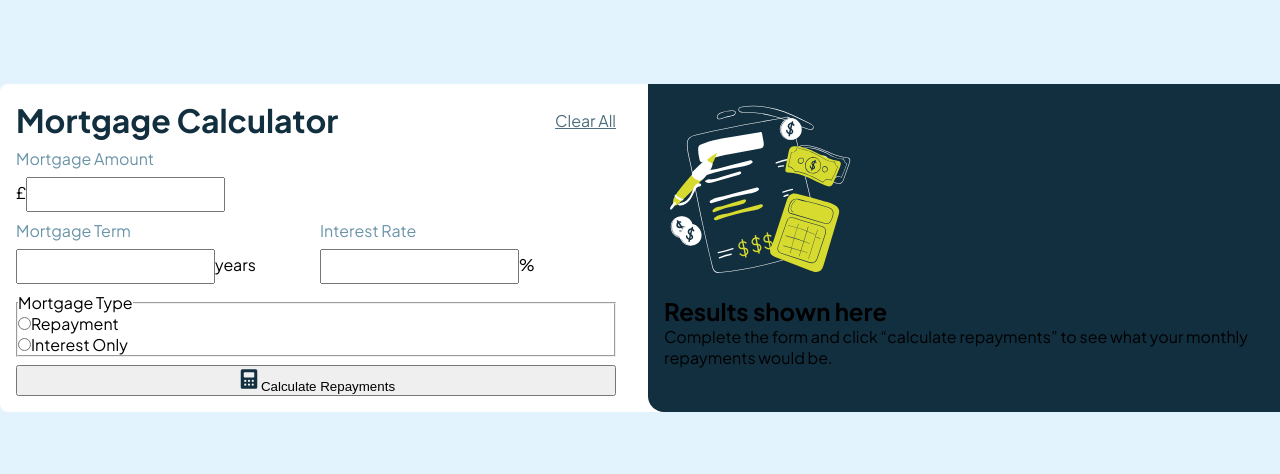
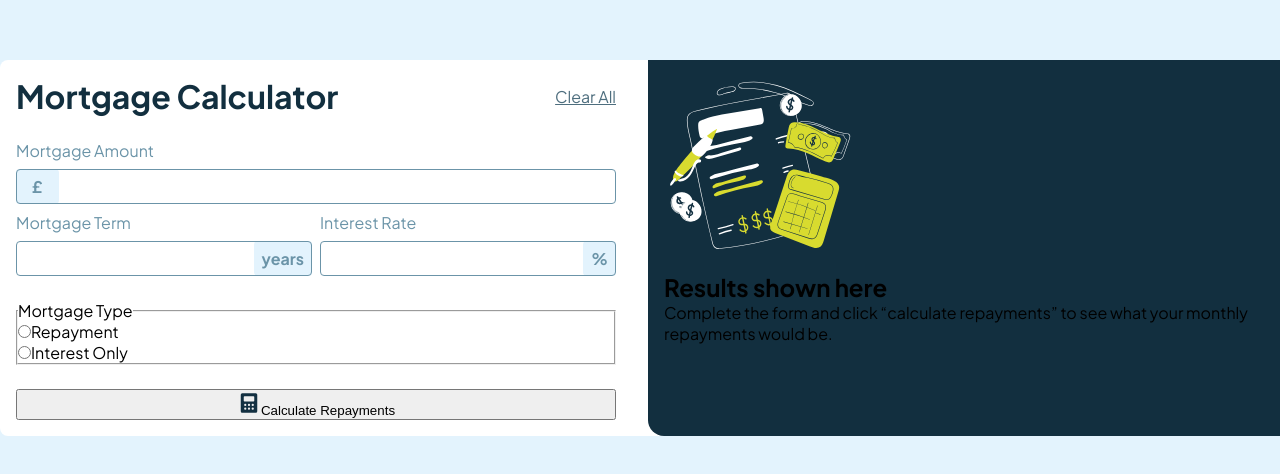
Before and after one commit to hrong1/mortgage-repayment-calculator, a React (Vite) app: page / in a window 1280 px wide. Shown: the part 152-626 px from the top of the page. Built offline with nearby package versions, Linux system fonts and the light colour scheme.

Commit message:
input box style

```diff
--- a/src/component/dataInput.scss
+++ b/src/component/dataInput.scss
@@ -2,7 +2,7 @@
     display: flex;
     flex-direction: column;
     padding: $spacing-3;
-    gap: $spacing-2;
+    gap: $spacing-4;
 
     &__header {
         display: grid;
@@ -15,8 +15,8 @@
     }
 
     &__clear-btn {
-       cursor: pointer;
-       text-decoration: underline;
+        cursor: pointer;
+        text-decoration: underline;
         border: none;
         outline: none;
         background: none;
@@ -47,9 +47,51 @@
         color: $color-slate-500;
     }
 
+    &__input-wrapper {
+        position: relative;
+        display: flex;
+        width: 100%;
+
+    }
+
+    &__prefix {
+        position: absolute;
+        display: flex;
+        align-items: center;
+        font-weight: bold;
+        background-color: $color-slate-100;
+        color: $color-slate-500;
+        pointer-events: none;
+        user-select: none;
+        height: 100%;
+        width: auto;
+        padding: $spacing-2;
+        border-radius: $border-radius-sm;
+        right: 0;
+        z-index: 0;
+        &:first-child {
+            left: 0;
+            max-width: fit-content;
+            padding: $spacing-3;
+        }
+    }
+
     &__input {
-        padding: $spacing-2;
+        border: 1px solid $color-slate-500;
+        border-radius: $border-radius-sm;
+        font-weight:bold;
+        width: 100%;
+        background: transparent;
+        z-index: 1;
+        padding: $spacing-2 $spacing-6 + $spacing-3 $spacing-2 $spacing-3;
+        font-family: $font-main;
         color: $color-slate-900;
-        font-weight:bold;
+        &:nth-child(2) {
+            padding: $spacing-2 $spacing-3 $spacing-2 $spacing-6;
+        }
+        &:focus {
+            outline: 1px solid $color-slate-500;
+        }
     }
+
 }
--- a/src/index.scss
+++ b/src/index.scss
@@ -13,3 +13,13 @@ a {
 ul {
     list-style: none;
 }
+
+input::-webkit-outer-spin-button,
+input::-webkit-inner-spin-button {
+  -webkit-appearance: none;
+  margin: 0;
+}
+
+input[type="number"] {
+  -moz-appearance: textfield;
+}
```
